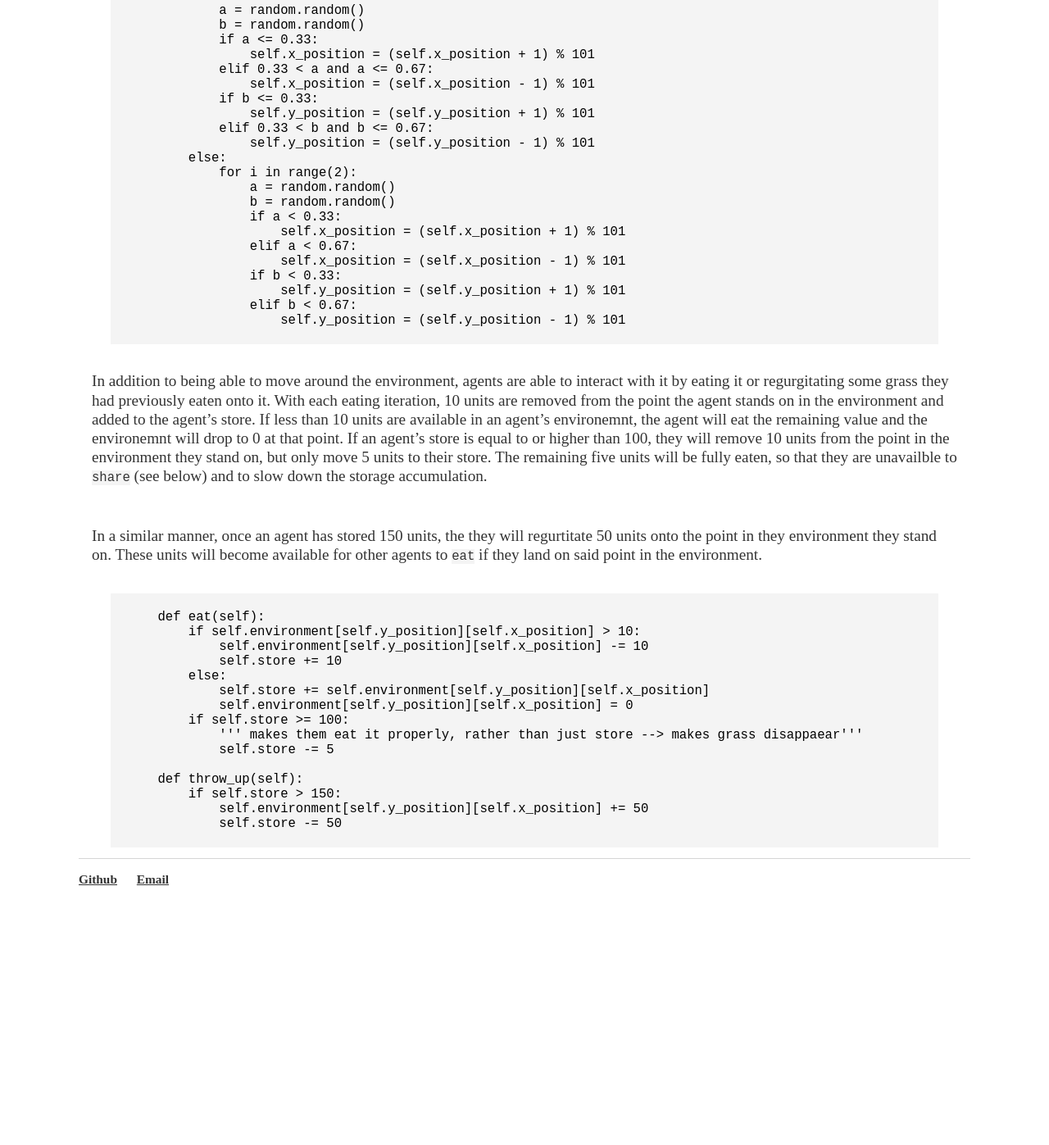
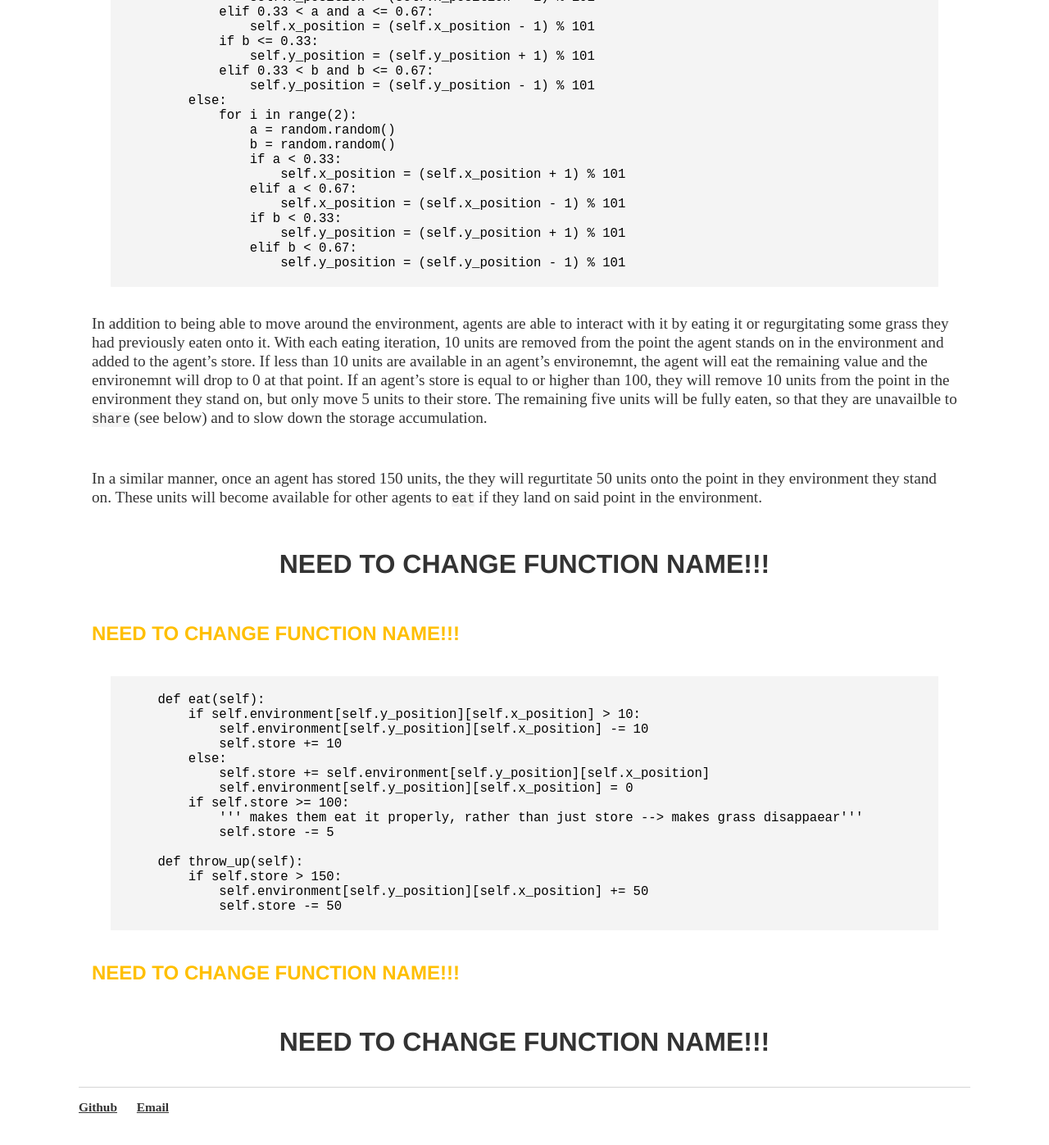
Before and after one commit to lena-kilian/lena-kilian.github.io, a Jekyll site: the page built from abm/index.md, in a window 1280 px wide and 1400 px high, scrolled down 1846 px. Shown: the top 1397 px of the window at 82% size. Built offline with Jekyll 4.4.1, drawn with Linux system fonts in a browser that asks for light colours; our own code applies the rules of GitHub Pages for plain Markdown files; before the commit the page ends 2968 px from its top, so only the background shows below that; some of the changed lines change nothing that is shown; some of the changed text lies outside the part shown.

Commit message:
Update index.md

````diff
--- a/abm/index.md
+++ b/abm/index.md
@@ -5,19 +5,6 @@
 This model is part of an [assessment](http://www.geog.leeds.ac.uk/courses/computing/study/core-python-phd/assessment1/index.html) for [GEOG5995](http://www.geog.leeds.ac.uk/courses/computing/study/core-python-phd/index.html). It creates *n* number of agents, which are located randomly on a 100 x 100 grid. In this example the agents represent sheep, which will move around and interact with an imported environment, as well as each other.
 
 Python and text files can be downloaded [here](https://github.com/lena-kilian/lena-kilian.github.io/tree/master/abm/GEOG5995M_CW1).
-
-*one*
-**two**
-***three***
-****four****
--five-
---six--
-_seven_
-__eight__
-___nine___
-____ten____
-#eleven#
-##twelve##
 
 
 ### Creating the class
@@ -90,6 +77,9 @@
 
 In a similar manner, once an agent has stored 150 units, the they will regurtitate 50 units onto the point in they environment they stand on. These units will become available for other agents to `eat` if they land on said point in the environment.
 
+
+# NEED TO CHANGE FUNCTION NAME!!!
+### NEED TO CHANGE FUNCTION NAME!!!
 ```
     def eat(self):
         if self.environment[self.y_position][self.x_position] > 10:
@@ -107,3 +97,5 @@
             self.environment[self.y_position][self.x_position] += 50
             self.store -= 50
 ```
+### NEED TO CHANGE FUNCTION NAME!!!
+# NEED TO CHANGE FUNCTION NAME!!!
````
